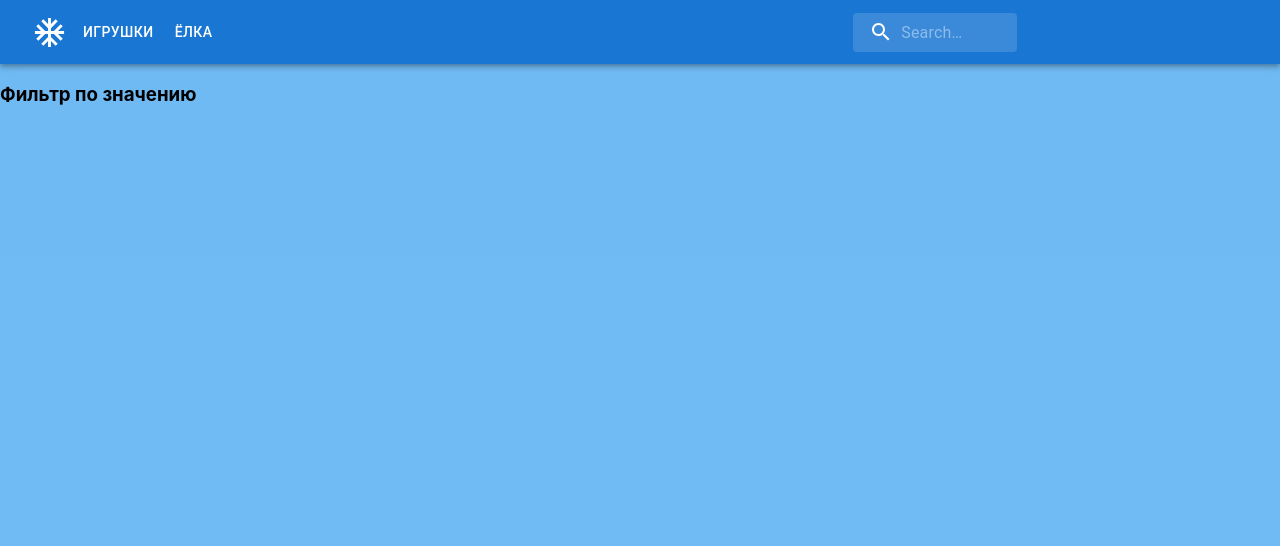
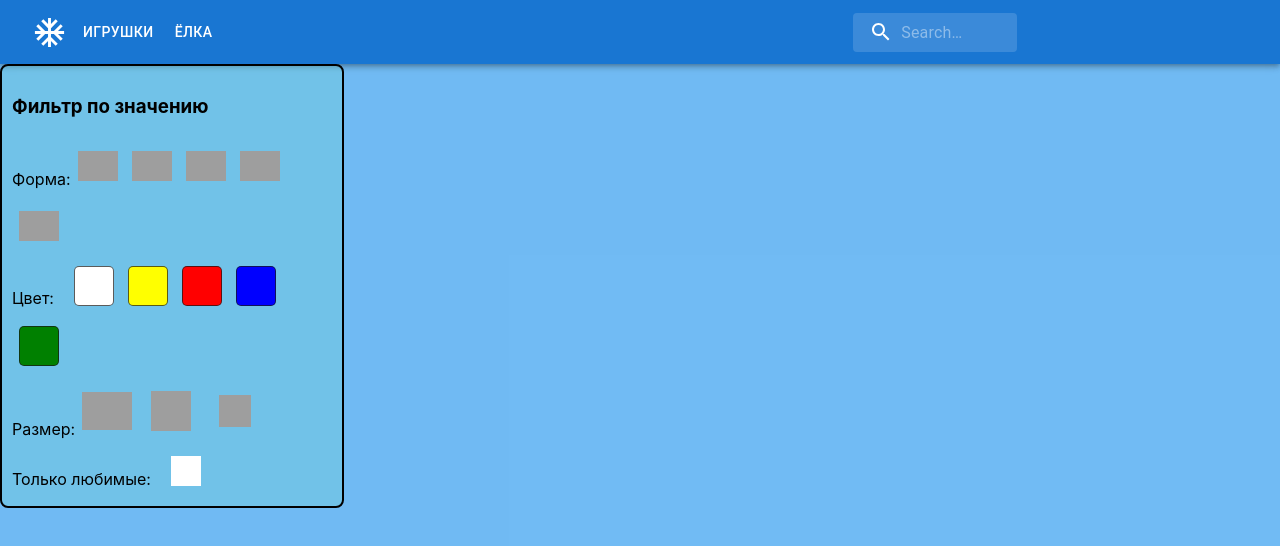
Before and after one commit to mishashmidt0/christmas-game, a React (Create React App) app: page /games in a window 1280 px wide. Shown: the top 546 px of the page. Built offline with nearby package versions, Linux system fonts and the light colour scheme; grey boxes are pictures that could not be loaded.

Commit message:
feat: add block filter for value

```diff
--- a/src/components/Games/Filter/FilterForValue.tsx
+++ b/src/components/Games/Filter/FilterForValue.tsx
@@ -1,15 +1,35 @@
-import React from 'react';
+import React, {useCallback} from 'react';
 import s from "./style.module.css"
+import {useSelector} from "react-redux";
+import {storeType} from "../../../store/redux";
+import {filterType, valueType} from "../../../store/filter-slice";
 
-export const FilterForValue = () => {
+export const FilterForValue = React.memo(() => {
+    const filters = useSelector<storeType, filterType>(state => state.filters)
 
 
+    const createLine = useCallback((arr: valueType[]) => arr.map((el, i) =>
+        <button key={i} className={el.isActive ? s.active : s.diActive} data-filter={el.name} onClick={() => {
+        }}/>
+    ), [filters])
 
+
+    const createBlock = (style: string, title: string, arr: valueType[]) => {
+        return <div className={s[style]}>
+            <>{title}</>
+            {createLine(arr)}
+        </div>
+    }
 
     return (
         <div className={s.container}>
-        <h3>Фильтр по значению</h3>
+            <h3>Фильтр по значению</h3>
+
+            {createBlock("form", "Форма:", filters.form)}
+            {createBlock("color", "Цвет:", filters.color)}
+            {createBlock("size", "Размер:", filters.size)}
+            {createBlock("favorite", " Только любимые:", filters.favorite)}
 
         </div>
     );
-};
+});
--- a/src/components/Games/Filter/style.module.css
+++ b/src/components/Games/Filter/style.module.css
@@ -1,3 +1,139 @@
 .container {
+    border: 2px solid black;
+    max-width: 25%;
+    padding: 10px;
+    border-radius: 8px;
+    background-color: rgba(118, 217, 199, 0.26);
+}
 
+.favorite button,
+.size button,
+.color button,
+.form button {
+    position: relative;
+    width: 40px;
+    height: 40px;
+    margin: 10px 7px;
+    border: 0;
+    outline: 0;
+    background-color: transparent;
+    background-size: contain;
+    background-repeat: no-repeat;
+    background-position: center center;
+    cursor: pointer;
+    transition: .3s;
 }
+
+.color button {
+    border: solid 1px rgba(25, 24, 24, 0.71);
+    border-radius: 5px;
+}
+
+.size button {
+    background-image: url("../../../data/assets/svg/ball.svg");
+    width: 50px;
+    height: 50px;
+    margin: 10px 7px;
+}
+
+.favorite button {
+    margin-left: 20px;
+    width: 30px;
+    height: 30px;
+    background-color: #fff;
+}
+
+.form button:nth-child(1) {
+    background-image: url("../../../data/assets/svg/ball-2.svg");
+}
+
+.form button:nth-child(2) {
+    background-image: url("../../../data/assets/svg/bell.svg");
+}
+
+.form button:nth-child(3) {
+    background-image: url("../../../data/assets/svg/cone.svg");
+}
+
+.form button:nth-child(4) {
+    background-image: url("../../../data/assets/svg/snowflake.svg");
+}
+
+.form button:nth-child(5) {
+    background-image: url("../../../data/assets/svg/toy.svg");
+}
+
+.form button.active {
+    filter: invert(9%) sepia(63%) saturate(461%) hue-rotate(322deg) brightness(83%) contrast(88%);
+}
+
+.color button:nth-child(1) {
+    margin-left: 20px;
+    background-color: white;
+}
+
+.color button:nth-child(2) {
+    background-color: yellow;
+}
+
+.color button:nth-child(3) {
+    background-color: red;
+}
+
+.color button:nth-child(4) {
+    background-color: blue;
+}
+
+.color button:nth-child(5) {
+    background-color: green;
+}
+
+
+.color button.active::after {
+    content: '';
+    display: block;
+    position: absolute;
+    top: 4px;
+    left: 7px;
+    width: 20px;
+    height: 14px;
+    border: solid #fff;
+    border-width: 0 5px 5px 0;
+    transform: rotate(45deg);
+}
+
+.color button.active:nth-child(1)::after {
+    border-color: #666;
+}
+
+.color button.active:nth-child(2)::after {
+    border-color: #666;
+}
+
+
+.size button:nth-child(2) {
+    background-size: 40px 40px;
+}
+
+.size button:nth-child(3) {
+    background-size: 32px 32px;
+}
+
+.size button.active {
+    filter: invert(6%) sepia(63%) saturate(461%) hue-rotate(322deg) brightness(83%) contrast(88%);
+}
+
+
+.favorite button.active::after {
+    content: '';
+    display: block;
+    position: absolute;
+    top: 4px;
+    left: 4px;
+    width: 16px;
+    height: 10px;
+    border: solid;
+    border-width: 0 5px 5px 0;
+    transform: rotate(45deg);
+    border-color: #666;
+}
--- a/src/index.tsx
+++ b/src/index.tsx
@@ -4,7 +4,7 @@ import {Provider} from 'react-redux';
 import './index.css';
 import App from './page/App';
 import reportWebVitals from './reportWebVitals';
-import store from "./store/redux"
+import {store} from "./store/redux"
 
 const root = ReactDOM.createRoot(
     document.getElementById('root') as HTMLElement
--- a/src/store/filter-slice.ts
+++ b/src/store/filter-slice.ts
@@ -1,10 +1,45 @@
 import {createSlice} from "@reduxjs/toolkit"
 
+export enum FilterName {
+    bell = "шар",
+    handbell = "колокольчик",
+    cone = "шишка",
+    snowflake = "снежинка",
+    figurine = "фигурка",
+    white = "белый",
+    yellow = "желтый",
+    red = "красный",
+    blue = "синий",
+    green = "зелёный",
+    big = "большой",
+    middle = "средний",
+    small = "малый",
+    favorite = "favorite",
+}
+
+const initialState: filterType = {
+    form: [{name: FilterName.bell, isActive: false},
+        {name: FilterName.handbell, isActive: false},
+        {name: FilterName.cone, isActive: false},
+        {name: FilterName.snowflake, isActive: false},
+        {name: FilterName.figurine, isActive: false},],
+
+    color: [{name: FilterName.white, isActive: false},
+        {name: FilterName.yellow, isActive: false},
+        {name: FilterName.red, isActive: false},
+        {name: FilterName.blue, isActive: false},
+        {name: FilterName.green, isActive: false}],
+
+    size: [{name: FilterName.big, isActive: false},
+        {name: FilterName.middle, isActive: false},
+        {name: FilterName.small, isActive: false},],
+
+    favorite: [{name: FilterName.favorite, isActive: false}]
+}
+
 const filterSlice = createSlice({
-    name: "filter",
-    initialState: {
-        filter: {}
-    },
+    name: "filters",
+    initialState: initialState,
     reducers: {
         changeForm(state, action) {
 
@@ -20,3 +55,12 @@ const filterSlice = createSlice({
 
 export const {changeForm, changeFavorite, changeSize, changeColor} = filterSlice.actions;
 export default filterSlice.reducer;
+
+
+// type
+export type valueType = {
+    name: string
+    isActive: boolean
+}
+
+export type filterType = { [key: string]: valueType[] }
--- a/src/store/redux.ts
+++ b/src/store/redux.ts
@@ -1,8 +1,13 @@
-import {configureStore} from "@reduxjs/toolkit"
+import {combineReducers, configureStore} from "@reduxjs/toolkit"
 import filterReducer from "./filter-slice"
 
-export default configureStore({
-    reducer: {
-        filter: filterReducer
-    }
+const reducer = combineReducers({
+    filters: filterReducer
 })
+
+
+export const store = configureStore({
+    reducer
+})
+
+export type storeType = ReturnType<typeof reducer>
```
